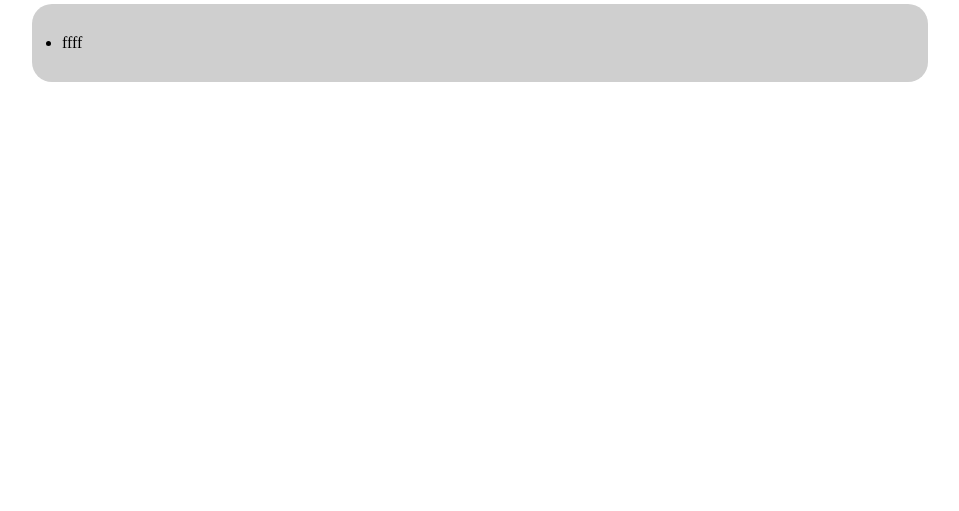
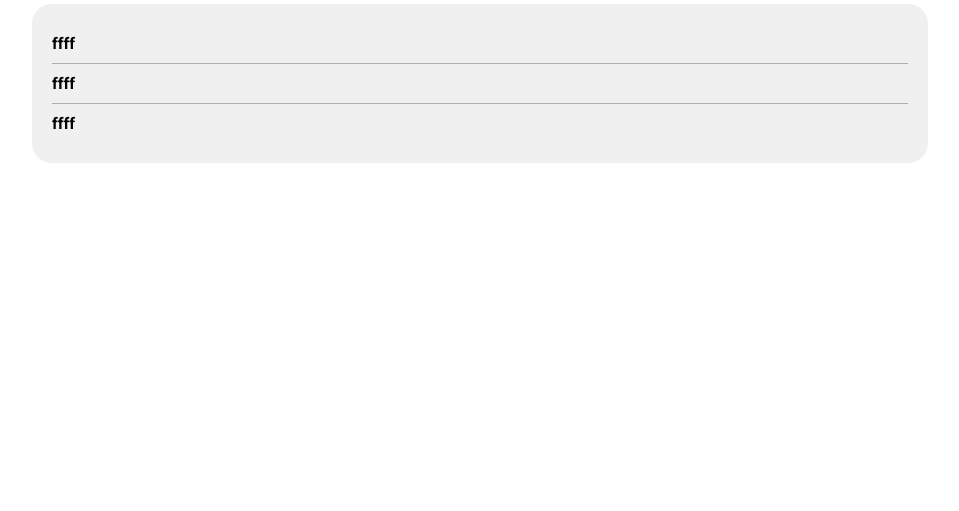
Before and after one commit to Scova89/vue-todolist, a plain HTML site: page index.html in a window 1280 px wide. Shown: the part 289-800 px from the top of the page, without its empty margins (160-1119 px from the left). Drawn offline with Linux system fonts and the light colour scheme.

Commit message:
lista css

```diff
--- a/css/style.css
+++ b/css/style.css
@@ -3,6 +3,11 @@
     margin: 0;
     padding: 0;
     box-sizing: border-box;
+}
+
+body{
+    font-family: 'Roboto', sans-serif;
+    font-weight: 700;
 }
 
 .head-container{
@@ -19,17 +24,29 @@ img{
 }
 
 h1{
-    font-family: 'Roboto', sans-serif;
     text-align: center;
-    font-weight: 700;
     padding-top: 20px;
 }
 
 
 .list-container{
     margin: auto;
-    background-color: rgb(207, 207, 207);
+    background-color: rgb(240, 240, 240);
     width: 70%;
     border-radius: 20px;
-    padding: 30px;
+    padding: 20px;
+
 }
+
+
+.todos li{
+    padding: 10px 0;
+    list-style: none;
+    display: flex;
+    justify-content: space-between;
+}
+
+
+.todos li:not(:last-child){
+    border-bottom: 1px solid rgb(175, 175, 175);
+}
--- a/index.html
+++ b/index.html
@@ -22,7 +22,7 @@
     <!-- header -->
     <header>
         <div class="head-container">
-            <img src="https://www.boolean.careers/images/misc/logo.png" alt="">
+            <img src="https://www.boolean.careers/images/misc/logo.png" alt="Logo Boolean">
 
             <h1>To Do List</h1>
         </div>
@@ -34,11 +34,14 @@
     <!-- main -->
     <main>
         <div class="list-container">
-            <ul>
-                <li>
-                    ffff
-                </li>
-            </ul>
+            <div class="todos">
+                <ul>
+                    <li>ffff</li>
+                    <li>ffff</li>
+                    <li>ffff</li>
+                </ul>
+            </div>
+
         </div>
 
     </main>
```
